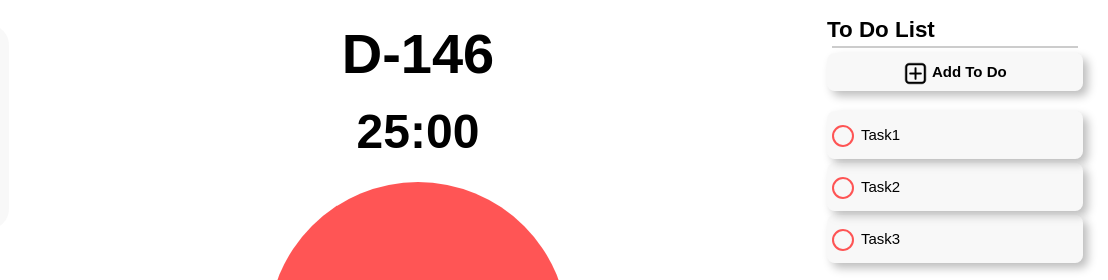
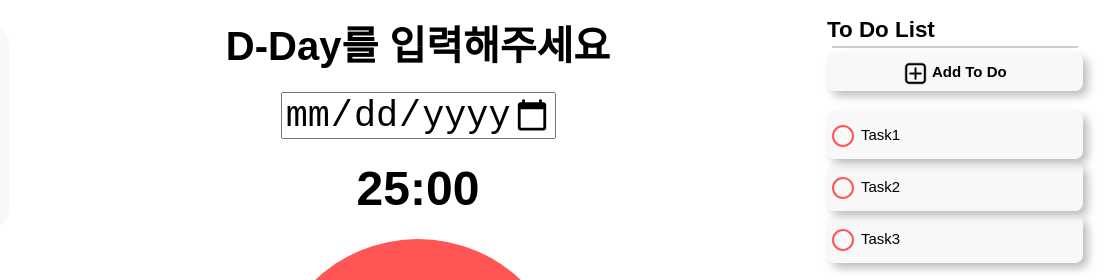
Before and after one commit to f-lab-edu/Time-Manager, a plain HTML site: page index.html in a window 1280 px wide. Shown: the top 280 px of the page, 172-1280 px from the left. Drawn offline with Linux system fonts and the light colour scheme.

Commit message:
feat : d-day 설정 기능 작업 중

```diff
--- a/css/style.css
+++ b/css/style.css
@@ -64,7 +64,14 @@ a:hover {
 }
 
 .main-content--h1 {
-  font-size: 3.5rem;
+  /* font-size: 3.5rem; */
+  font-size: 2.5rem;
+}
+
+.main-content--d-day {
+  width: 270px;
+  height: 43px;
+  font-size: 2.3rem;
 }
 
 .main-content--h2 {
--- a/index.html
+++ b/index.html
@@ -6,6 +6,8 @@
     <meta name="viewport" content="width=device-width, initial-scale=1.0" />
     <title>Time Manager</title>
     <link rel="stylesheet" href="./CSS/style.css" />
+    <script src="./js/d_day.js" defer></script>
+    <script src="./js/to_do.js" defer></script>
   </head>
   <body>
     <nav>
@@ -43,7 +45,13 @@
       </ul>
     </nav>
     <main class="main-content">
-      <h1 class="main-content main-content--h1">D-146</h1>
+      <h1 class="main-content main-content--h1">D-Day를 입력해주세요</h1>
+      <input
+        type="date"
+        class="main-content main-content--d-day"
+        onkeyup="ddayFormat()"
+        max="9999-12-31"
+      />
       <h2 class="main-content main-content--h2">25:00</h2>
       <div class="main-content main-content--pomodoro-timer"></div>
       <div class="main-content main-content__text">
@@ -53,7 +61,12 @@
     <div class="to-do">
       <h2 class="to-do--h2">To Do List</h2>
       <div class="to-do--line"></div>
-      <div class="to-do__button">
+      <div
+        class="to-do__button"
+        contenteditable
+        onclick="clearContent()"
+        onkeydown="saveTodo()"
+      >
         <img
           src="./assets/plus_icon.png"
           class="to-do__button--plus"
```
